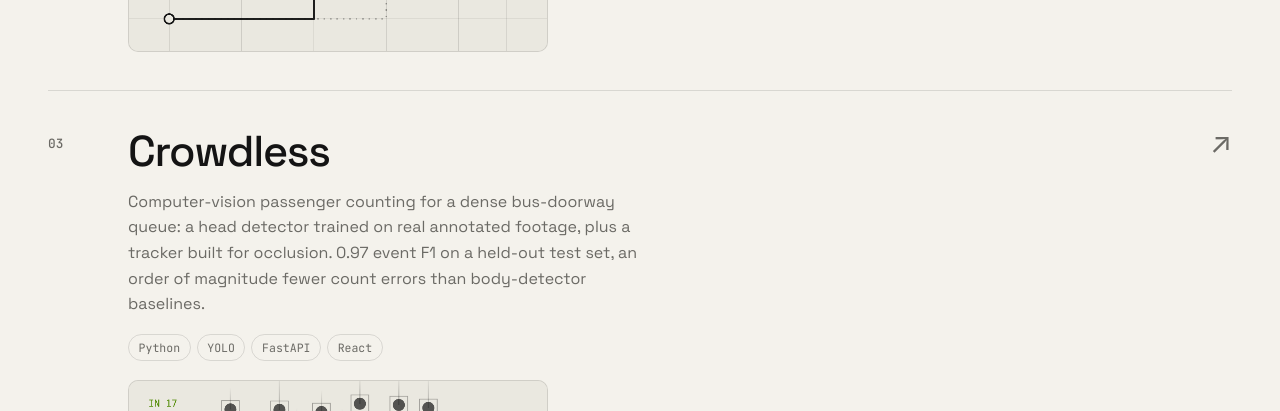
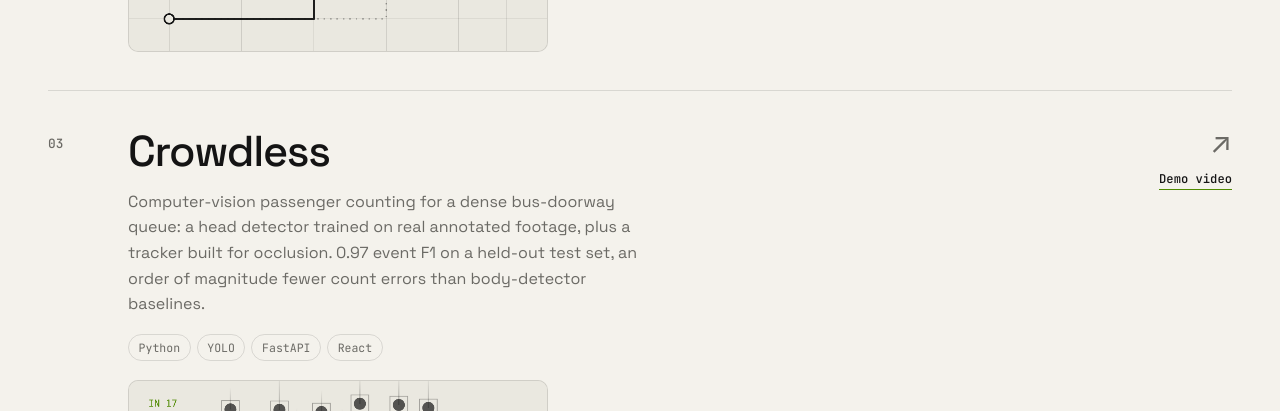
Before and after one commit to Alishnis/Portfolio, a plain HTML site: page index.html in a window 1280 px wide. Shown: the part 2160-2571 px from the top of the page. Drawn offline with Linux system fonts and the light colour scheme; animation ran at ten frames a second.

Commit message:
Add Crowdless demo video link

```diff
--- a/index.html
+++ b/index.html
@@ -95,7 +95,7 @@
             <p>Computer-vision passenger counting for a dense bus-doorway queue: a head detector trained on real annotated footage, plus a tracker built for occlusion. 0.97 event F1 on a held-out test set, an order of magnitude fewer count errors than body-detector baselines.</p>
             <ul class="tags"><li>Python</li><li>YOLO</li><li>FastAPI</li><li>React</li></ul>
           </div>
-          <div class="links"><span class="arrow">↗</span></div>
+          <div class="links"><span class="arrow">↗</span><a href="https://youtu.be/KVGqaX-Dgsg" target="_blank" rel="noopener">Demo video</a></div>
           <canvas class="thumb" data-kind="crowd" data-seed="47" aria-hidden="true"></canvas>
         </article>
 
```
